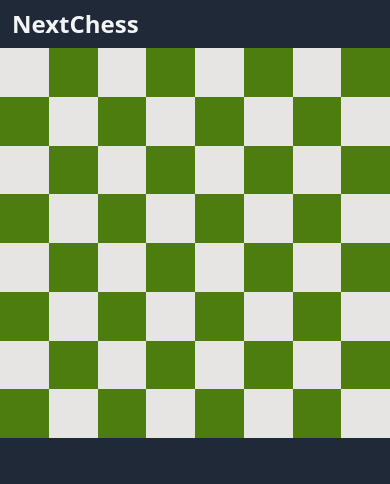
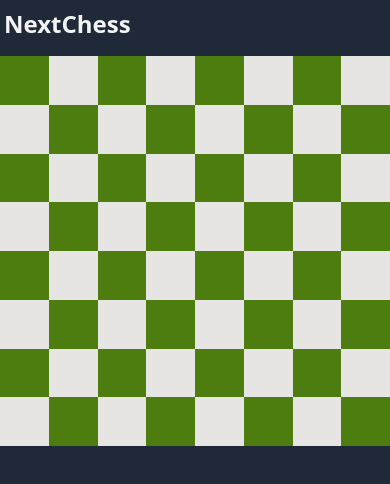
Before and after one commit to kulgg/NextChess, a Next.js app: page / in a window 390 px wide. Shown: the top 484 px of the page. Built offline with nearby package versions, Linux system fonts and the light colour scheme.

Commit message:
Refactor into components

```diff
--- a/src/components/Board.tsx
+++ b/src/components/Board.tsx
@@ -1,5 +1,6 @@
 import { url } from "inspector";
 import React from "react";
+import Square from "./Square";
 
 const Board = (): JSX.Element => {
   const game = [
@@ -13,9 +14,9 @@ const Board = (): JSX.Element => {
       {game.map((x, i) => {
         const alternatingRow = Math.floor(i / 8) % 2;
         return i % 2 == alternatingRow ? (
-          <div className="bg-stone-200"></div>
+          <Square isDark={false} />
         ) : (
-          <div className="bg-lime-700"></div>
+          <Square isDark={true} />
         );
       })}
     </div>
--- /dev/null
+++ b/src/components/Piece.tsx
@@ -0,0 +1,5 @@
+const Piece = (): JSX.Element => {
+  return <div>Piece</div>;
+};
+
+export default Piece;
--- /dev/null
+++ b/src/components/Square.tsx
@@ -0,0 +1,16 @@
+import React from "react";
+import Piece from "./Piece";
+
+const Square = ({
+  piece,
+  isDark,
+}: {
+  piece?: JSX.Element;
+  isDark: boolean;
+}): JSX.Element => {
+  const classString = isDark ? "bg-stone-200" : "bg-lime-700";
+
+  return <div className={classString}>{piece}</div>;
+};
+
+export default Square;
--- a/src/pages/index.tsx
+++ b/src/pages/index.tsx
@@ -11,12 +11,12 @@ const Home: NextPage = () => {
         <link rel="icon" href="/favicon.ico" />
       </Head>
 
-      <header className="px-3 py-2">
+      <header className="px-1 py-2 sm:px-3">
         <h1 className="text-2xl font-semibold">
           <a href="/">NextChess</a>
         </h1>
       </header>
-      <main className="flex justify-center">
+      <main className="flex justify-center py-2">
         <Board />
       </main>
     </div>
```
